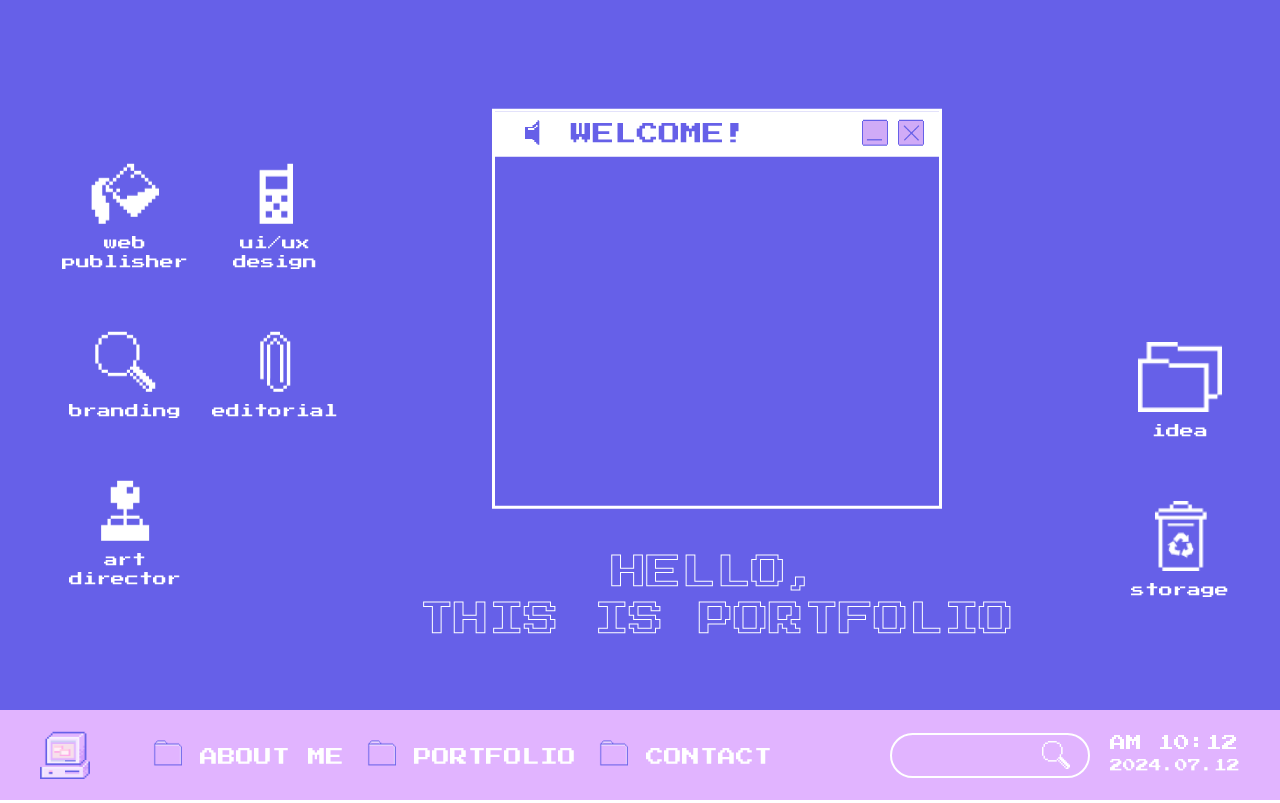
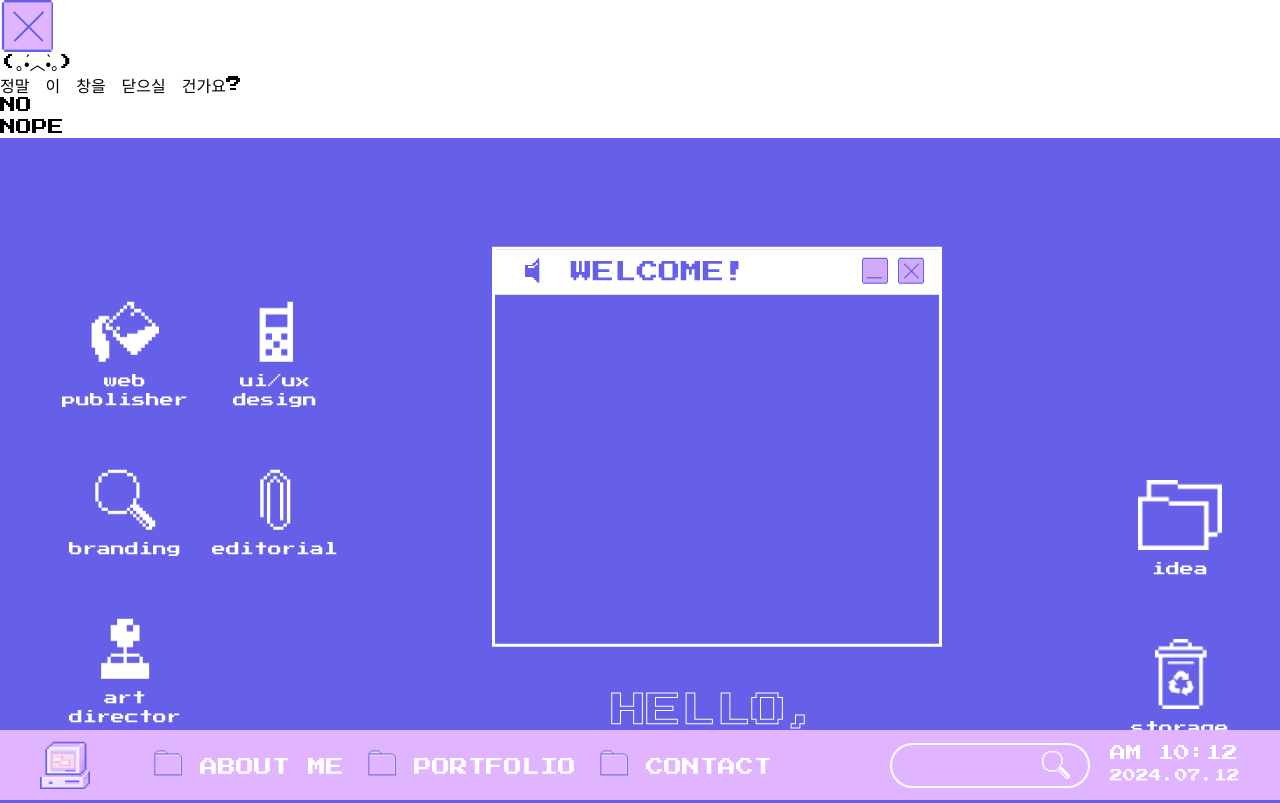
Before and after one commit to mi-ng/portfolio, a plain HTML site: page index.html in a window 1280 px wide. Shown: the top 803 px of the page. Drawn offline with Linux system fonts and the light colour scheme; a web font is replaced by a local one.

Commit message:
임시수정

```diff
--- a/css/main.css
+++ b/css/main.css
@@ -1656,7 +1656,7 @@ about-wrap-left{
   }
 
   #about .about-tmi01 {
-    top: 600px;
+    top: 580px;
     left: 260px;
   }
 
@@ -1724,18 +1724,18 @@ about-wrap-left{
 
   /*gnb css 시작*/
   #gnb{
-    height: 90px;
+    height: 70px;
   }
 
   #gnb .gnb-inner{
     padding: 0 40px;
     display: flex;
-    height: 90px;
+    height: 70px;
     justify-content: space-between;
   }
 
   #gnb .menu-left{
-    height: 90px;
+    height: 70px;
   }
 
   #gnb .menu-left li{
--- a/index.html
+++ b/index.html
@@ -16,6 +16,22 @@
 </head>
 <body>
   <div id="wrap">
+    <div class="dont-close">
+      <div class="dc-frame">
+        <div class="dc-bar">
+          <img src="img/button_close_02.png" alt="close">
+        </div>
+        <div class="dc-txt-box">
+          <p>(｡•́︿•̀｡)<br>
+            정말 이 창을 닫으실 건가요?
+          </p>
+          <div class="dc-but-no">NO</div>
+          <div class="dc-but-nope">NOPE</div>
+        </div>
+      </div>
+    </div><!--tab-popup-->
+
+
     <div id="intro">
       <div class="inner">
         <div class="intro-wrap">
```
Also changed, not shown: html/port_tb_brand.html (renamed from html/port_tb.html).
